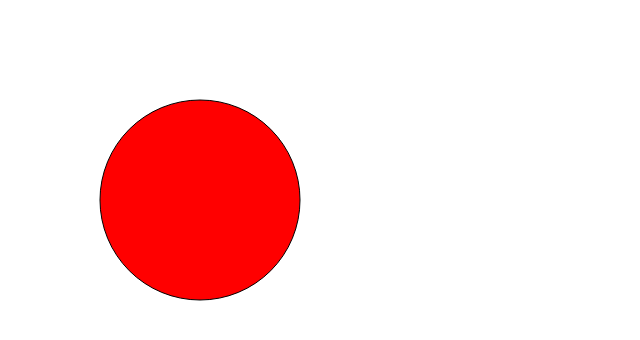
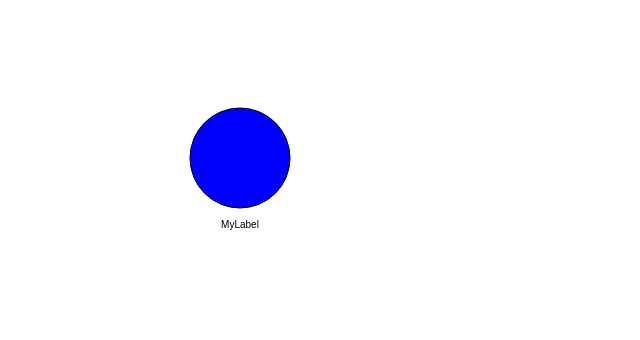
Before and after one commit to tomasAlabes/backbone.raphael, a plain HTML site: page sample/index.html in a window 1280 px wide. Shown: the whole page, without its empty margins (0-640 px from the left). Drawn offline with Linux system fonts and the light colour scheme.

Commit message:
More complete example

```diff
--- a/sample/index.html
+++ b/sample/index.html
@@ -1,6 +1,8 @@
 <!DOCTYPE html>
 <head>
     <title>Raphael Boilerplate</title>
+
+    <link rel="stylesheet" href="main.css" type="text/css" />
 
     <!-- global use -->
     <script type="text/javascript" src="libs/raphael.js"></script>
@@ -16,8 +18,16 @@
 </head>
 <body>
 
-<!-- container for svg/vml root element -->
-<div id="container"></div>
+<div id="wrap">
+    <div id="left_col">
+        <!-- container for svg/vml root element -->
+        <div id="container"></div>
+    </div>
+    <div id="right_col">
+
+    </div>
+</div>
+
 
 </body>
 </html>
--- /dev/null
+++ b/sample/main.css
@@ -0,0 +1,14 @@
+#wrap {
+    width:1000px;
+    margin:0 auto;
+}
+
+#left_col {
+    float:left;
+    width:600px;
+}
+
+#right_col {
+    float:right;
+    width:400px;
+}
--- a/sample/sampleApp.js
+++ b/sample/sampleApp.js
@@ -1,31 +1,77 @@
 $(document).ready(function () {
     'use strict';
 
-    var paper = Raphael(0, 0, 320, 640, "container");
-    var circle = paper.circle(200, 200, 100).attr({fill: "red"});
+    var paper = Raphael("container", 300, 640);
 
-    //var cModel = Backbone.Model.extend();
+    var CircleModel = Backbone.Model.extend({
+        defaults: {
+            x: 0,
+            y: 0,
+            radio: 5,
+            label: "Default",
+            color: "RED"
+        }
+    });
 
     var CircleView = Backbone.RaphaelView.extend({
 
-        events: {
-            "click": "sayEventType",
-            "dblclick": "sayEventType",
-            "mousedown": "sayEventType",
-            "mousemove": "sayEventType",
-            "mouseout": "sayEventType",
-            "mouseover": "sayEventType",
-            "mouseup": "sayEventType"
+        initialize: function(){
+            var model = this.model;
+            this.listenTo(model, "change", this.render);
+
+            var figure = paper.circle(model.get("x"), model.get("y"), model.get("radio")).attr({fill: model.get("color")}),
+                figureBbox = figure.getBBox(),
+                label = paper.text(model.get("x"), model.get("y") + figureBbox.height / 1.5, model.get("label")),
+                circle = paper.set();
+
+            circle.push(figure);
+            circle.push(label);
+
+            this.setElement(circle);
         },
 
-        sayEventType: function(evt){
-            console.log(evt.type);
+        events: {
+            "click": "moveX"
+        },
+
+        moveX: function(evt){
+            this.model.set({
+                x: this.model.get("x") + 10
+            });
+        },
+
+        render: function(){
+            var figure = this.$el[0];
+            var label = this.$el[1];
+
+            var model = this.model;
+            figure.attr({
+                cx: model.get("x"),
+                cy: model.get("y"),
+                radio: model.get("radio"),
+                color: model.get("color")
+            });
+
+            var figureBbox = figure.getBBox();
+            label.attr({
+                x: model.get("x"),
+                y: model.get("y") + figureBbox.height / 1.5,
+                text: model.get("label")
+            });
         }
 
     });
 
+    var model = new CircleModel({
+        x: 100,
+        y: 150,
+        radio: 50,
+        label: "MyLabel",
+        color: "blue"
+    });
+
     var view = new CircleView({
-        el: circle
+        model: model
     });
 
 });
```
